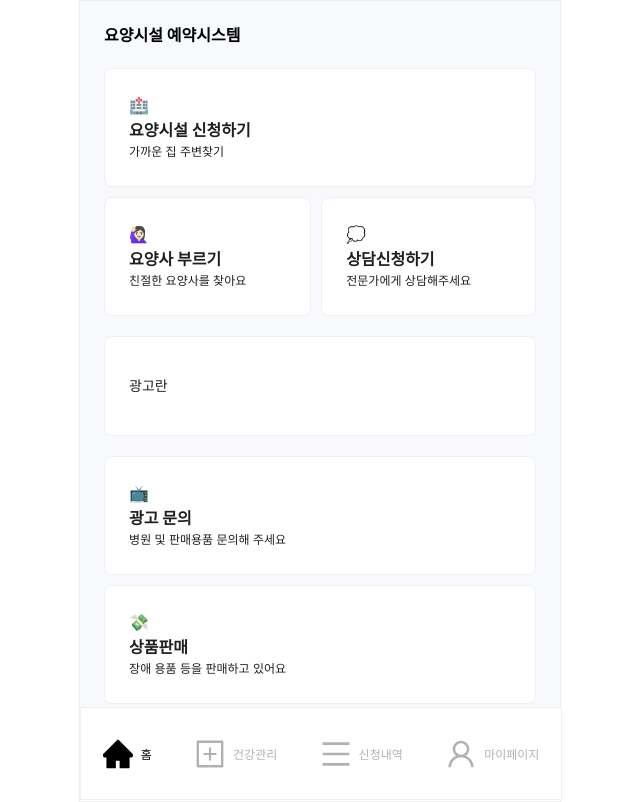
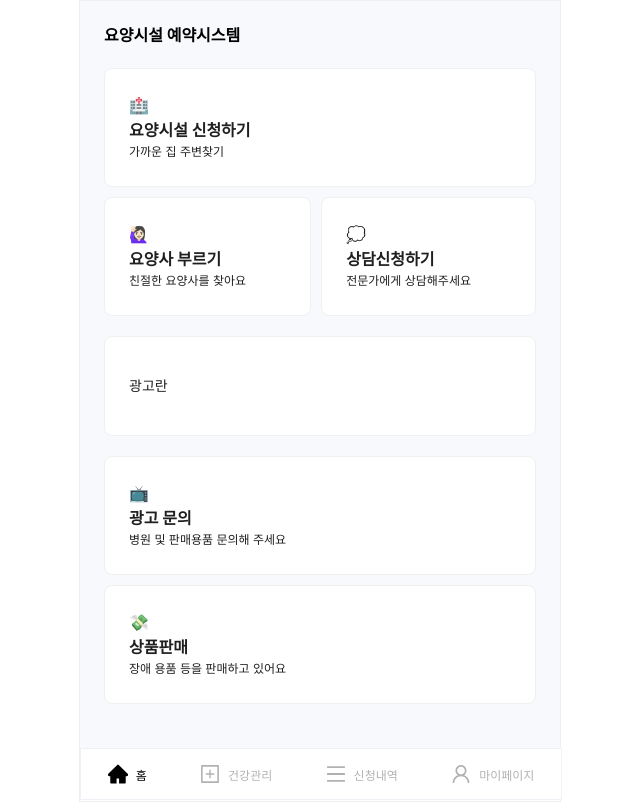
Before and after one commit to vuei91/hospital, a Next.js app: page / in a window 1280 px wide. Shown: the whole page, without its empty margins (320-960 px from the left). Built offline with nearby package versions, Linux system fonts and the light colour scheme.

Commit message:
footer 리팩토링

```diff
--- a/app/page.js
+++ b/app/page.js
@@ -7,9 +7,9 @@ export default function Home() {
       <main
         style={{
           width: "100%",
-          height: "calc(100% - 91px)",
+          height: "calc(100% - 50px)",
           backgroundColor: "#F7F9FC",
-          padding: 0.1,
+          padding: 0.01,
           overflow: "scroll",
         }}
       >
--- a/components/Footer.jsx
+++ b/components/Footer.jsx
@@ -11,9 +11,9 @@ const Footer = () => {
   return (
     <Flex
       style={{
-        position: "absolute",
+        position: "fixed",
         bottom: 0,
-        height: 91,
+        height: 50,
         backgroundColor: "#ffffff",
         maxWidth: 480,
         width: "100%",
@@ -39,7 +39,7 @@ const FooterButton = ({ Icon, text, opacity }) => {
         opacity: opacity,
       }}
     >
-      <Icon style={{ fontSize: 30 }} />
+      <Icon style={{ fontSize: 20 }} />
       <div style={{ fontSize: 12 }}>{text}</div>
     </Button>
   );
```
